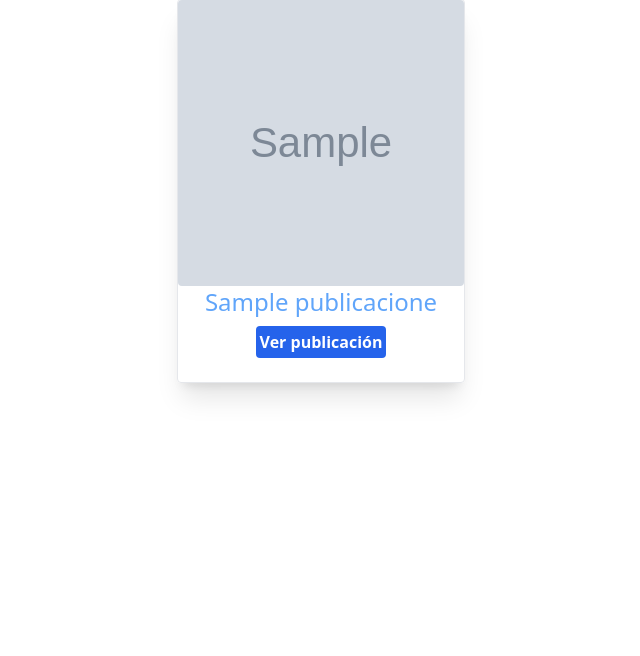
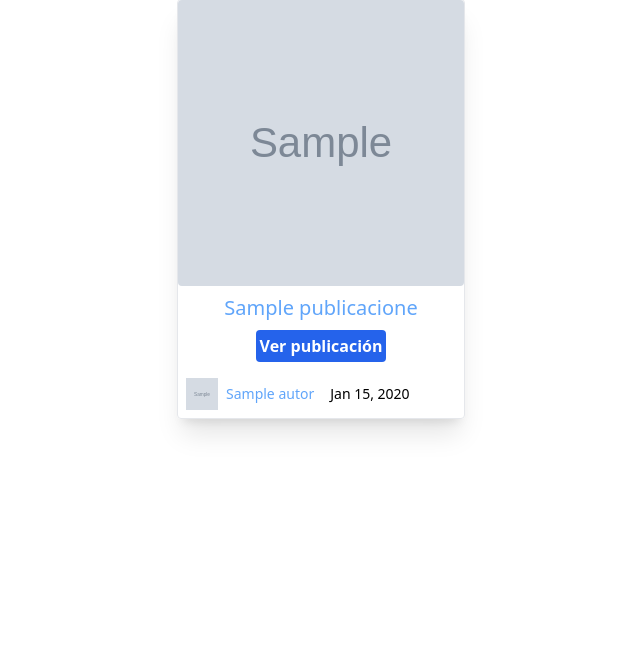
Before and after one commit to Kkkrlos/Blog-personal, a Django app: page /publicaciones/ in a window 1280 px wide. Shown: the part 81-737 px from the top of the page, without its empty margins (319-959 px from the left). Run offline with Django 5.2, Linux system fonts and the light colour scheme; tables that the repository leaves empty hold one stand-in row (values such as "Sample post"); grey boxes marked "Sample" are stand-in pictures.

Commit message:
Posts cards actualizadas

```diff
--- a/blog/static/css/output.css
+++ b/blog/static/css/output.css
@@ -584,6 +584,10 @@ video {
   bottom: 0px;
 }
 
+.m-2 {
+  margin: 0.5rem;
+}
+
 .mx-1 {
   margin-left: 0.25rem;
   margin-right: 0.25rem;
@@ -626,6 +630,14 @@ video {
   margin-right: 2.5rem;
 }
 
+.ml-2 {
+  margin-left: 0.5rem;
+}
+
+.ml-4 {
+  margin-left: 1rem;
+}
+
 .block {
   display: block;
 }
@@ -732,8 +748,30 @@ video {
   margin-bottom: calc(1.25rem * var(--tw-space-y-reverse));
 }
 
+.overflow-hidden {
+  overflow: hidden;
+}
+
+.truncate {
+  overflow: hidden;
+  text-overflow: ellipsis;
+  white-space: nowrap;
+}
+
+.text-wrap {
+  text-wrap: wrap;
+}
+
 .text-nowrap {
   text-wrap: nowrap;
+}
+
+.text-balance {
+  text-wrap: balance;
+}
+
+.break-words {
+  overflow-wrap: break-word;
 }
 
 .rounded {
--- a/blog/templates/post_detail.html
+++ b/blog/templates/post_detail.html
@@ -4,14 +4,19 @@
 <main class="flex justify-center items-center">
     {% if publicaciones %}
         {% for publicacion in publicaciones %}
-        <div class="h-96 w-72 shadow-xl rounded
+        <div class="shadow-xl rounded
         hover:transform hover:scale-105 border hover:border-slate-400 transition-all my-4 mx-2">
             <div class="">
                 <img src="{{publicacion.imagen.url}}" alt="{{publicacion.titulo}}" class="rounded" style="height: 286px; width: 286px;">
             </div>
-            <h1 class="text-2xl text-center text-blue-400">{{publicacion.titulo}}</h1>
+            <h1 class="text-xl text-center text-blue-400 m-2 truncate break-words">{{publicacion.titulo|truncatechars:20}}</h1>
             <div class="flex justify-center my-2">
-                <button class="rounded border-none bg-blue-600 text-white font-semibold text-center p-1">Ver publicación</button>
+                <button class="rounded border-none bg-blue-600 hover:bg-blue-500 transition-all text-white font-semibold text-center p-1">Ver publicación</button>
+            </div>
+            <div class="flex items-center">
+                <img src="{{publicacion.autor.icono_perfil.url}}" alt="" class="w-8 h-8 my-2 mx-2">
+                <p class="text-sm text-blue-400">{{publicacion.autor}}</p>
+                <p class="text-sm ml-4">{{publicacion.fecha|date:"M d, Y"}}</p>
             </div>
         </div>
         {% endfor %}
```
Also changed, not shown: other parts of blog/static/css/output.css (+23 -27 lines).
